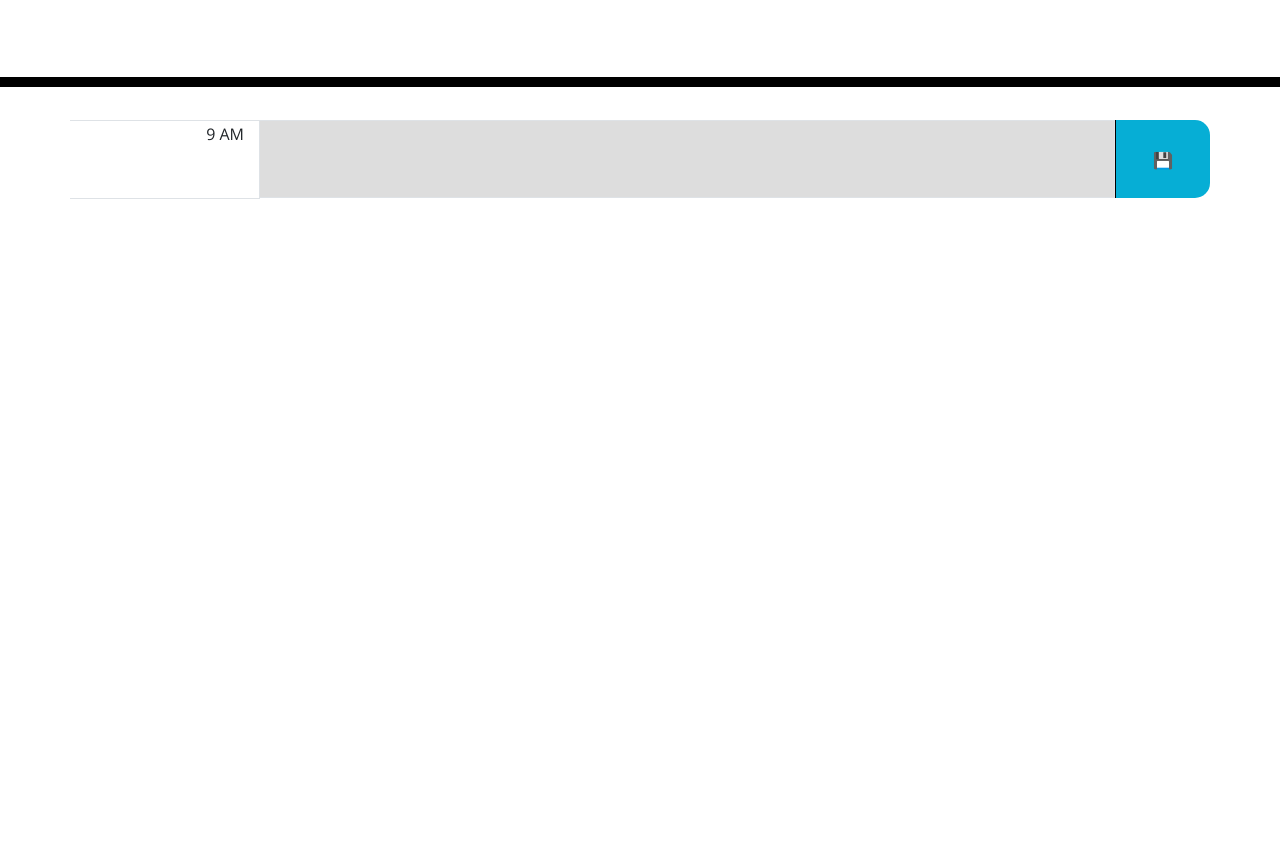
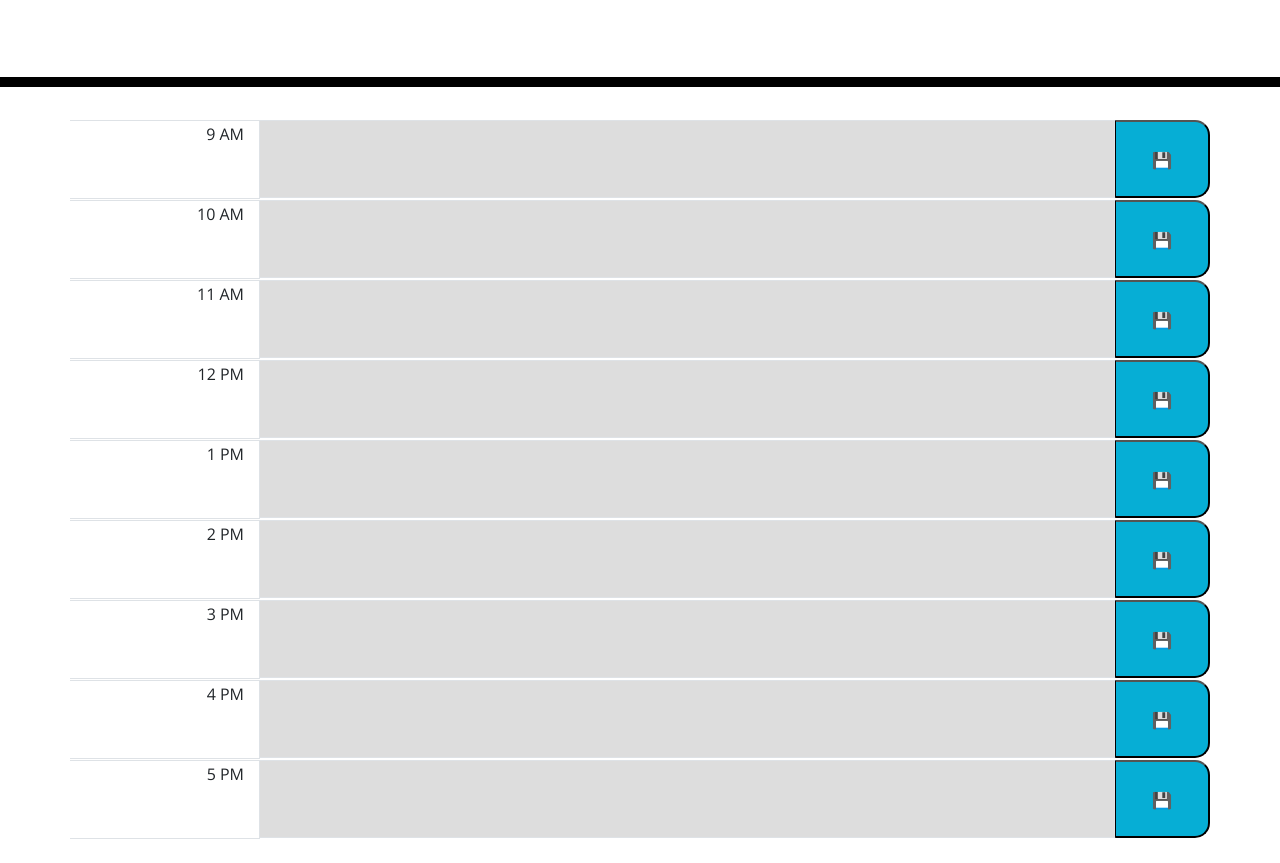
Before and after one commit to andrewbyoo/day-planner, a plain HTML site: page index.html in a window 1280 px wide. Shown: the part 181-1044 px from the top of the page. Before the commit the page ends 800 px from the top, so only its background shows below. Drawn offline with nearby package versions, Linux system fonts and the light colour scheme.

Commit message:
Changed divs to html semantics, copied to rows for full work day and changed the labeled times, and added script.js

```diff
--- a/index.html
+++ b/index.html
@@ -18,16 +18,57 @@
     <p class="lead">A simple calendar app for scheduling your work day</p>
     <p id="currentDay" class="lead"></p>
   </header>
-  <div class="container">
-    <div class="row">
-      <div class="padding5px col-2 border border-left-0 text-right">9 AM</div>
-      <div class="padding5px margin1px col-9 border border-left-0 middleColumn"></div>
-      <div class="margin1px col-1 saveBtn text-center"><span class="verticalCenter">&#x1f4be;</span></div>
-    </div>
-  </div>
+  <main class="container mb-4">
+    <article class="row">
+      <section class="padding5px col-2 border border-left-0 text-right">9 AM</section>
+      <input type="text" class="padding5px margin1px col-9 border border-left-0 middleColumn"></input>
+      <button class="margin1px col-1 saveBtn text-center"><span class="verticalCenter">&#x1f4be;</span></button>
+    </article>
+    <article class="row">
+      <section class="padding5px col-2 border border-left-0 text-right">10 AM</section>
+      <input type="text" class="padding5px margin1px col-9 border border-left-0 middleColumn"></input>
+      <button class="margin1px col-1 saveBtn text-center"><span class="verticalCenter">&#x1f4be;</span></button>
+    </article>
+    <article class="row">
+      <section class="padding5px col-2 border border-left-0 text-right">11 AM</section>
+      <input type="text" class="padding5px margin1px col-9 border border-left-0 middleColumn"></input>
+      <button class="margin1px col-1 saveBtn text-center"><span class="verticalCenter">&#x1f4be;</span></button>
+    </article>
+    <article class="row">
+      <section class="padding5px col-2 border border-left-0 text-right">12 PM</section>
+      <input type="text" class="padding5px margin1px col-9 border border-left-0 middleColumn"></input>
+      <button class="margin1px col-1 saveBtn text-center"><span class="verticalCenter">&#x1f4be;</span></button>
+    </article>
+    <article class="row">
+      <section class="padding5px col-2 border border-left-0 text-right">1 PM</section>
+      <input type="text" class="padding5px margin1px col-9 border border-left-0 middleColumn"></input>
+      <button class="margin1px col-1 saveBtn text-center"><span class="verticalCenter">&#x1f4be;</span></button>
+    </article>
+    <article class="row">
+      <section class="padding5px col-2 border border-left-0 text-right">2 PM</section>
+      <input type="text" class="padding5px margin1px col-9 border border-left-0 middleColumn"></input>
+      <button class="margin1px col-1 saveBtn text-center"><span class="verticalCenter">&#x1f4be;</span></button>
+    </article>
+    <article class="row">
+      <section class="padding5px col-2 border border-left-0 text-right">3 PM</section>
+      <input type="text" class="padding5px margin1px col-9 border border-left-0 middleColumn"></input>
+      <button class="margin1px col-1 saveBtn text-center"><span class="verticalCenter">&#x1f4be;</span></button>
+    </article>
+    <article class="row">
+      <section class="padding5px col-2 border border-left-0 text-right">4 PM</section>
+      <input type="text" class="padding5px margin1px col-9 border border-left-0 middleColumn"></input>
+      <button class="margin1px col-1 saveBtn text-center"><span class="verticalCenter">&#x1f4be;</span></button>
+    </article>
+    <article class="row">
+      <section class="padding5px col-2 border border-left-0 text-right">5 PM</section>
+      <input type="text" class="padding5px margin1px col-9 border border-left-0 middleColumn"></input>
+      <button class="margin1px col-1 saveBtn text-center"><span class="verticalCenter">&#x1f4be;</span></button>
+    </article>
+  </main>
 
   <script src="https://cdnjs.cloudflare.com/ajax/libs/jquery/3.2.1/jquery.min.js"></script>
   <script src="https://cdnjs.cloudflare.com/ajax/libs/moment.js/2.24.0/moment.min.js"></script>
+  <script src="./assets/js/script.js"></script>
 </body>
 
 </html>
```
